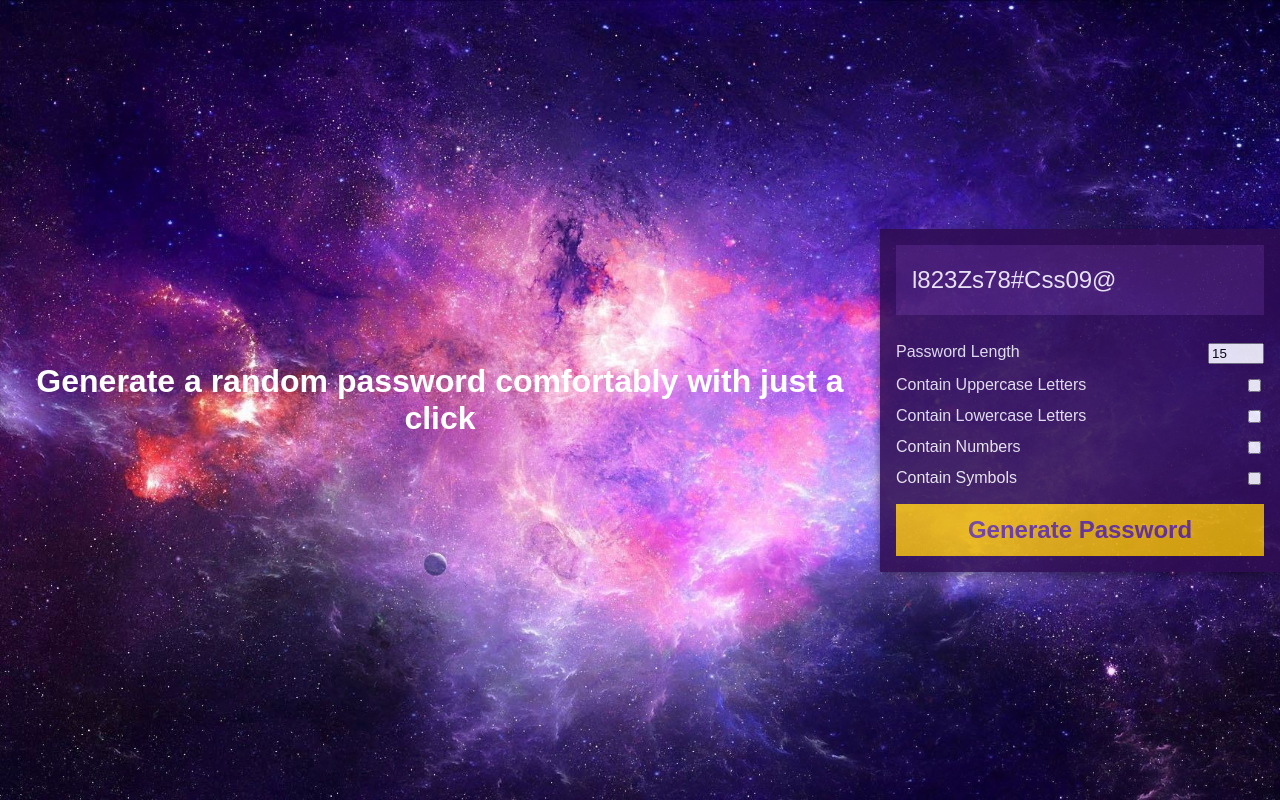
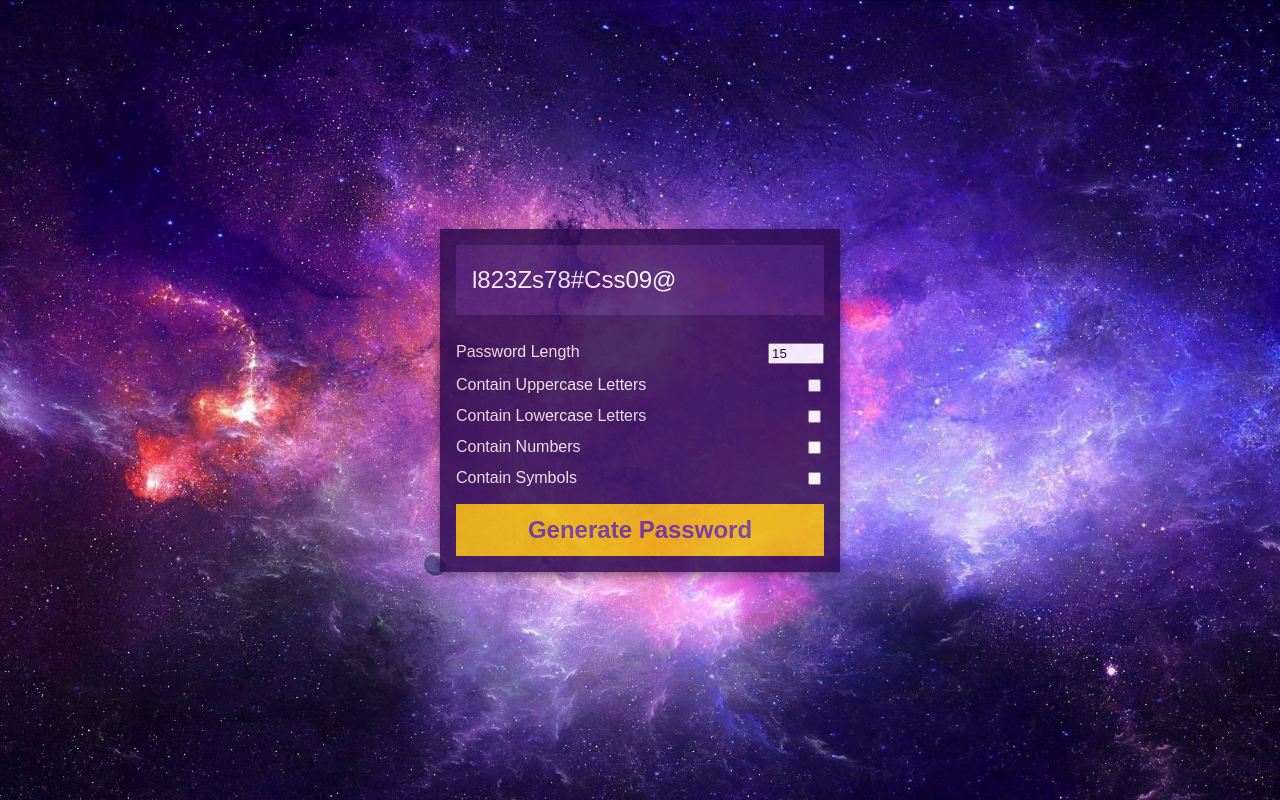
Before and after one commit to Aditya1219/aditya1219.github.io-passswordgenerator, a plain HTML site: page index.html in a window 1280 px wide. Drawn offline with Linux system fonts and the light colour scheme.

Commit message:
Update index.html

```diff
--- a/index.html
+++ b/index.html
@@ -10,9 +10,6 @@
 </head>
 
 <body>
-    <center>
-    <h1>Generate a random password comfortably with just a click</h1>
-    </center>
     <div class="pw-container">
         <div class="pw-header">
             <div class="pw">
```
